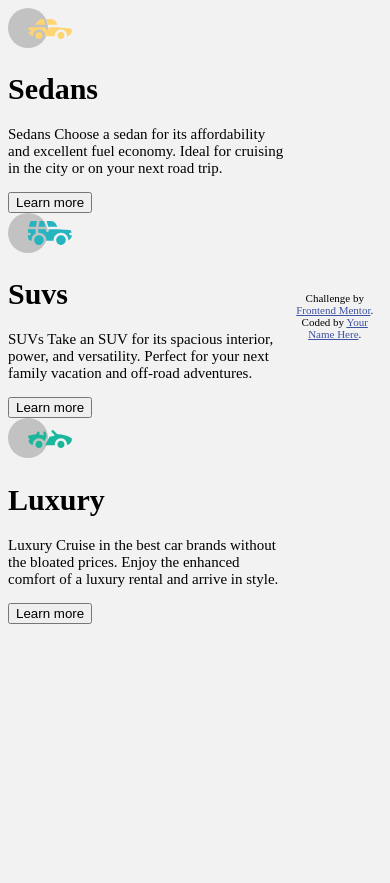
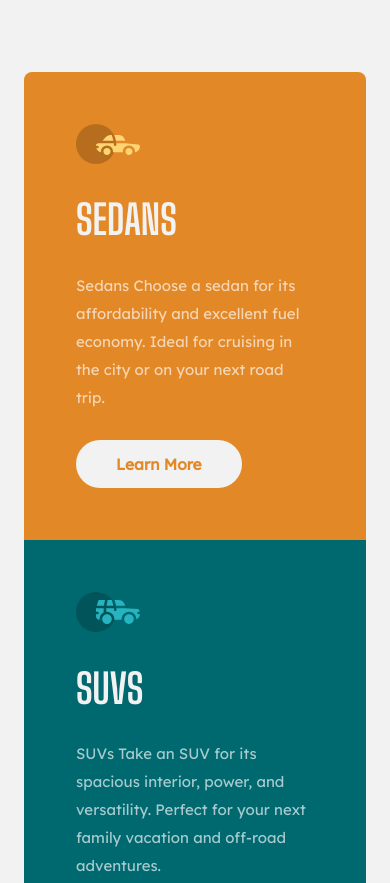
Before and after one commit to AJ-Romera/3-column-card-component-fm-challenge, a website: page index.html in a window 390 px wide. Shown: the top 883 px of the page. Before the commit the page ends 844 px from the top, so only its background shows below. Drawn offline with Linux system fonts and the light colour scheme.

Commit message:
CHNG: Make the Styles of the Card (Mobile Approach)

```diff
--- a/index.html
+++ b/index.html
@@ -27,8 +27,8 @@
 			<div class="sedans-card">
 				<img src="./images/icon-sedans.svg" alt="A little sedan icon" />
 				<div>
-					<h1>Sedans</h1>
-					<p>
+					<h1 class="card-heading">Sedans</h1>
+					<p class="card-content">
 						Sedans Choose a sedan for its affordability and
 						excellent fuel economy. Ideal for cruising in the city
 						or on your next road trip.
@@ -39,8 +39,8 @@
 			<div class="suvs-card">
 				<img src="./images/icon-suvs.svg" alt="A little SUV icon" />
 				<div>
-					<h1>Suvs</h1>
-					<p>
+					<h1 class="card-heading">Suvs</h1>
+					<p class="card-content">
 						SUVs Take an SUV for its spacious interior, power, and
 						versatility. Perfect for your next family vacation and
 						off-road adventures.
@@ -54,8 +54,8 @@
 					alt="A little luxury car icon"
 				/>
 				<div>
-					<h1>Luxury</h1>
-					<p>
+					<h1 class="card-heading">Luxury</h1>
+					<p class="card-content">
 						Luxury Cruise in the best car brands without the bloated
 						prices. Enjoy the enhanced comfort of a luxury rental
 						and arrive in style.
@@ -64,7 +64,6 @@
 				<button type="button">Learn more</button>
 			</div>
 		</div>
-
 		<div class="attribution">
 			Challenge by
 			<a
--- a/styles.css
+++ b/styles.css
@@ -10,16 +10,69 @@
 
 body {
 	display: flex;
+	flex-direction: column;
 	align-items: center;
 	justify-content: center;
+	height: auto;
 	font-size: 0.938rem;
 	background-color: var(--very-light-gray);
 }
 
-/* body {
-    width: 100vw;
-    height: auto;
-  } */
+.cards-container {
+	display: flex;
+	flex-direction: column;
+	border-radius: 0.5rem;
+	overflow: hidden;
+	margin: 4rem 1rem;
+}
+
+.sedans-card {
+	background-color: var(--bright-orange);
+	padding: 3.25rem;
+}
+.suvs-card {
+	background-color: var(--dark-cyan);
+	padding: 3.25rem;
+}
+.luxury-card {
+	background-color: var(--very-dark-cyan);
+	padding: 3.25rem;
+}
+
+.card-heading {
+	font-family: var(--big-shoulders-d-font);
+	font-weight: 600;
+	font-size: 2.55rem;
+	color: var(--very-light-gray);
+	text-transform: uppercase;
+}
+.card-content {
+	font-family: var(--lexend-font);
+	color: var(--transparent-white);
+	line-height: 1.75rem;
+	opacity: 87%;
+	margin-bottom: 1.75rem;
+}
+
+.sedans-card > button {
+	color: var(--bright-orange);
+}
+.suvs-card > button {
+	color: var(--dark-cyan);
+}
+.luxury-card > button {
+	color: var(--very-dark-cyan);
+}
+button {
+	font-family: var(--lexend-font);
+	background-color: var(--very-light-gray);
+	text-transform: capitalize;
+	padding: 0.9rem 2.5rem;
+	border: 0;
+	border-radius: 1.75rem;
+	font-weight: bold;
+	font-size: 0.97rem;
+}
 
 .attribution {
 	font-size: 11px;
```
